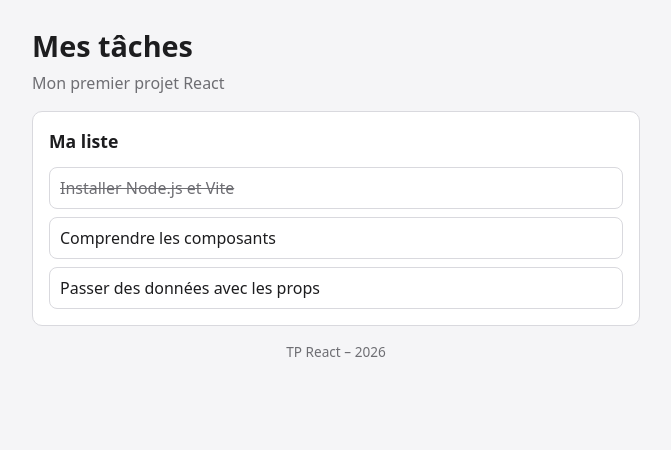
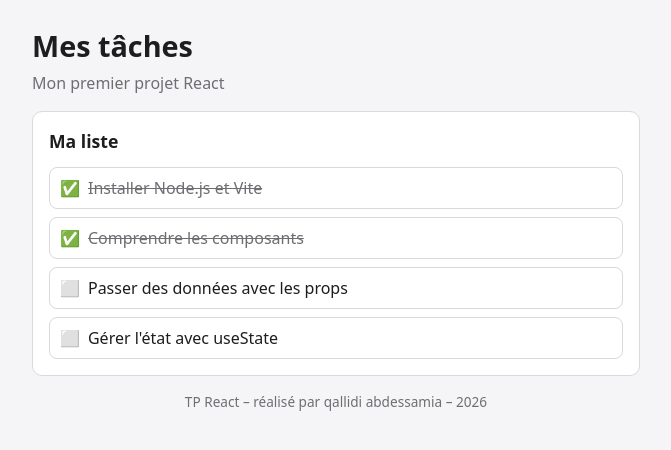
Before and after one commit to abdessamiaqallidi-etu-boop/tp-react-taches, a React (Vite) app in the folder mes-taches/: page / in a window 1280 px wide. Shown: the top 450 px of the page, without its empty margins (304-975 px from the left). Built offline with nearby package versions, Linux system fonts and the light colour scheme.

Commit message:
Étape 2 : props, children et listes

```diff
--- a/mes-taches/src/App.jsx
+++ b/mes-taches/src/App.jsx
@@ -1,16 +1,23 @@
 import Entete from './components/Entete.jsx'
+import Carte from './components/Carte.jsx'
 import ListeTaches from './components/ListeTaches.jsx'
 import Pied from './components/Pied.jsx'
+
+const TACHES = [
+  { id: 1, titre: 'Installer Node.js et Vite', terminee: true },
+  { id: 2, titre: 'Comprendre les composants', terminee: true },
+  { id: 3, titre: 'Passer des données avec les props', terminee: false },
+  { id: 4, titre: "Gérer l'état avec useState", terminee: false },
+]
 
 function App() {
   return (
     <div className="app">
-      <Entete />
-      <section className="carte">
-        <h2>Ma liste</h2>
-        <ListeTaches />
-      </section>
-      <Pied />
+      <Entete titre="Mes tâches" sousTitre="Mon premier projet React" />
+      <Carte titre="Ma liste">
+        <ListeTaches taches={TACHES} />
+      </Carte>
+      <Pied auteur="qallidi abdessamia" />
     </div>
   )
 }
--- /dev/null
+++ b/mes-taches/src/components/Carte.jsx
@@ -0,0 +1,10 @@
+function Carte({ titre, children }) {
+  return (
+    <section className="carte">
+      <h2>{titre}</h2>
+      {children}
+    </section>
+  )
+}
+
+export default Carte
--- a/mes-taches/src/components/Entete.jsx
+++ b/mes-taches/src/components/Entete.jsx
@@ -1,8 +1,8 @@
-function Entete() {
+function Entete({ titre, sousTitre }) {
   return (
     <header className="entete">
-      <h1>Mes tâches</h1>
-      <p>Mon premier projet React</p>
+      <h1>{titre}</h1>
+      <p>{sousTitre}</p>
     </header>
   )
 }
--- a/mes-taches/src/components/ListeTaches.jsx
+++ b/mes-taches/src/components/ListeTaches.jsx
@@ -1,15 +1,15 @@
-function ListeTaches() {
+import Tache from './Tache.jsx'
+
+function ListeTaches({ taches }) {
+  if (taches.length === 0) {
+    return <p className="vide">Aucune tâche à afficher.</p>
+  }
+
   return (
     <ul className="liste-taches">
-      <li className="tache terminee">
-        <span className="titre">Installer Node.js et Vite</span>
-      </li>
-      <li className="tache">
-        <span className="titre">Comprendre les composants</span>
-      </li>
-      <li className="tache">
-        <span className="titre">Passer des données avec les props</span>
-      </li>
+      {taches.map((tache) => (
+        <Tache key={tache.id} titre={tache.titre} terminee={tache.terminee} />
+      ))}
     </ul>
   )
 }
--- a/mes-taches/src/components/Pied.jsx
+++ b/mes-taches/src/components/Pied.jsx
@@ -1,7 +1,11 @@
 const ANNEE = new Date().getFullYear()
 
-function Pied() {
-  return <footer className="pied">TP React – {ANNEE}</footer>
+function Pied({ auteur }) {
+  return (
+    <footer className="pied">
+      TP React – réalisé par {auteur} – {ANNEE}
+    </footer>
+  )
 }
 
 export default Pied
--- /dev/null
+++ b/mes-taches/src/components/Tache.jsx
@@ -0,0 +1,10 @@
+function Tache({ titre, terminee }) {
+  return (
+    <li className={terminee ? 'tache terminee' : 'tache'}>
+      <span>{terminee ? '✅' : '⬜'}</span>
+      <span className="titre">{titre}</span>
+    </li>
+  )
+}
+
+export default Tache
```
